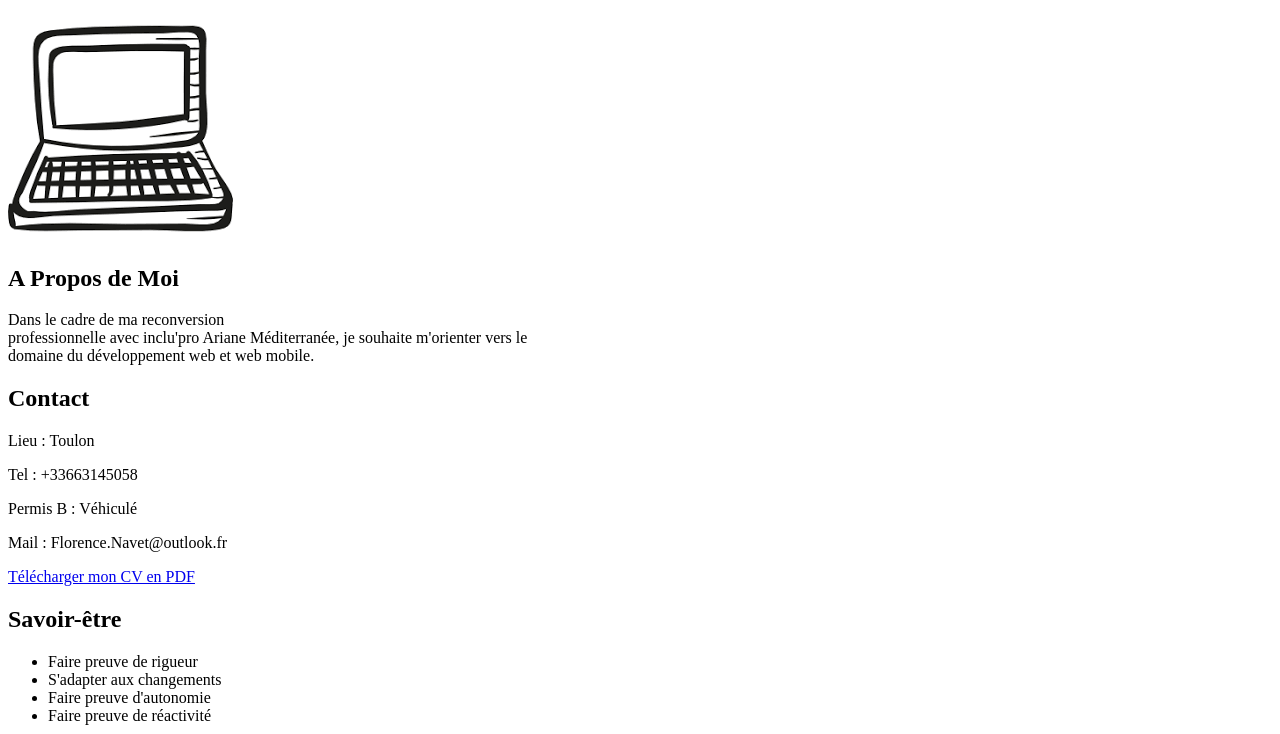
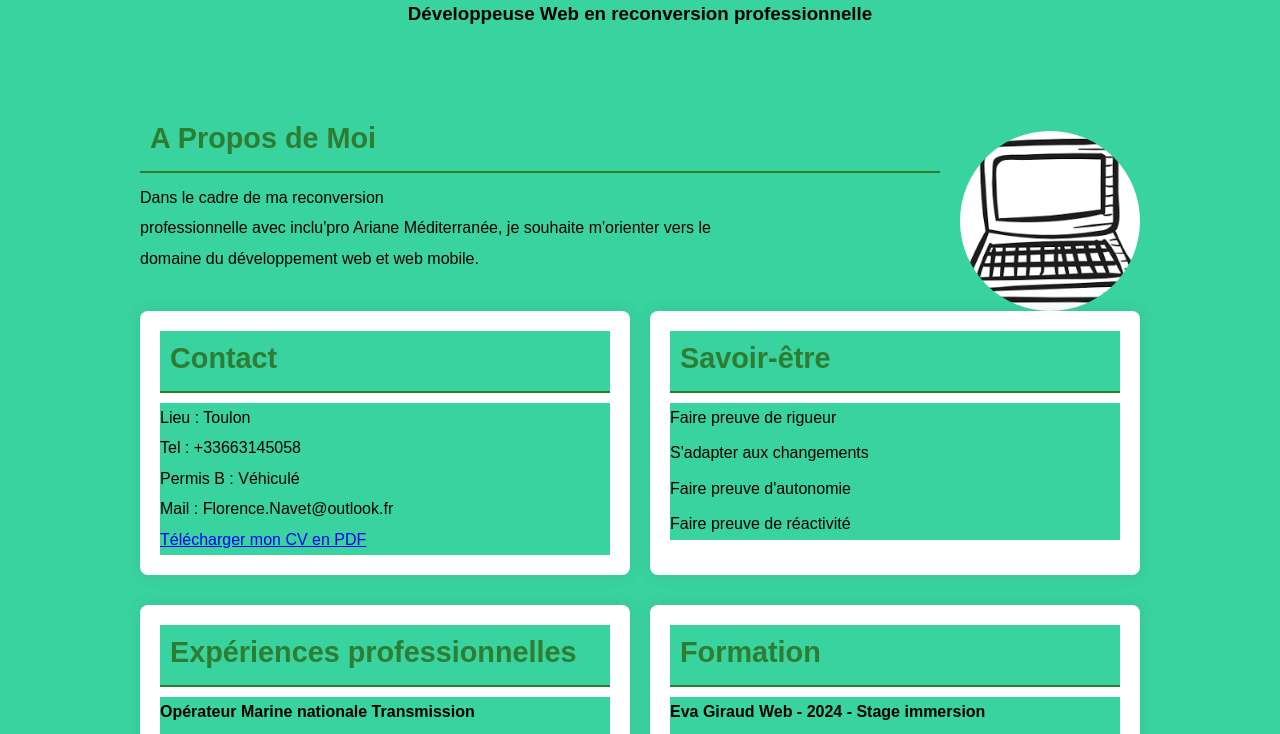
Before and after one commit to Florence-Navet/CV, a plain HTML site: page index.html in a window 1280 px wide. Shown: the part 105-839 px from the top of the page. Drawn offline with Linux system fonts and the light colour scheme.

Commit message:
changement nom feuille de style css

```diff
--- a/index.html
+++ b/index.html
@@ -4,7 +4,7 @@
     <meta charset="UTF-8" />
     <meta name="viewport" content="width=device-width, initial-scale=1.0" />
     <title>CV de Florence Navet</title>
-    <link rel="stylesheet" href="./mon-cv-.css" />
+    <link rel="stylesheet" href="./style.css" />
   </head>
   <body>
     <header>
```
